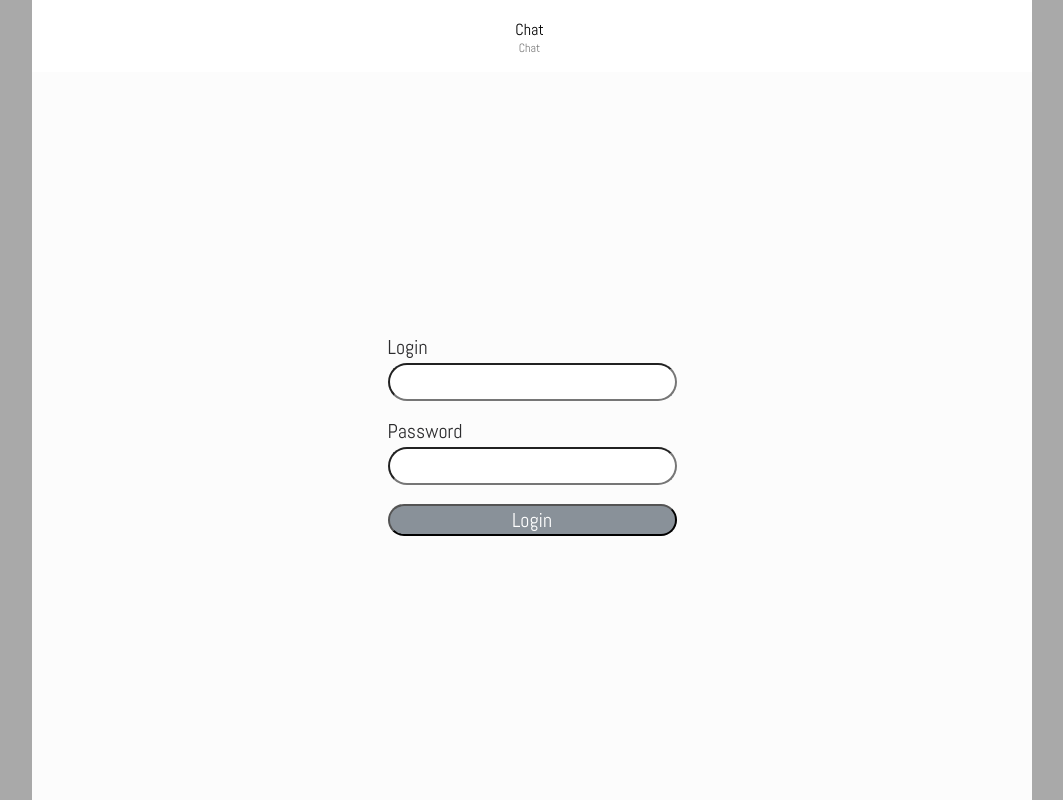
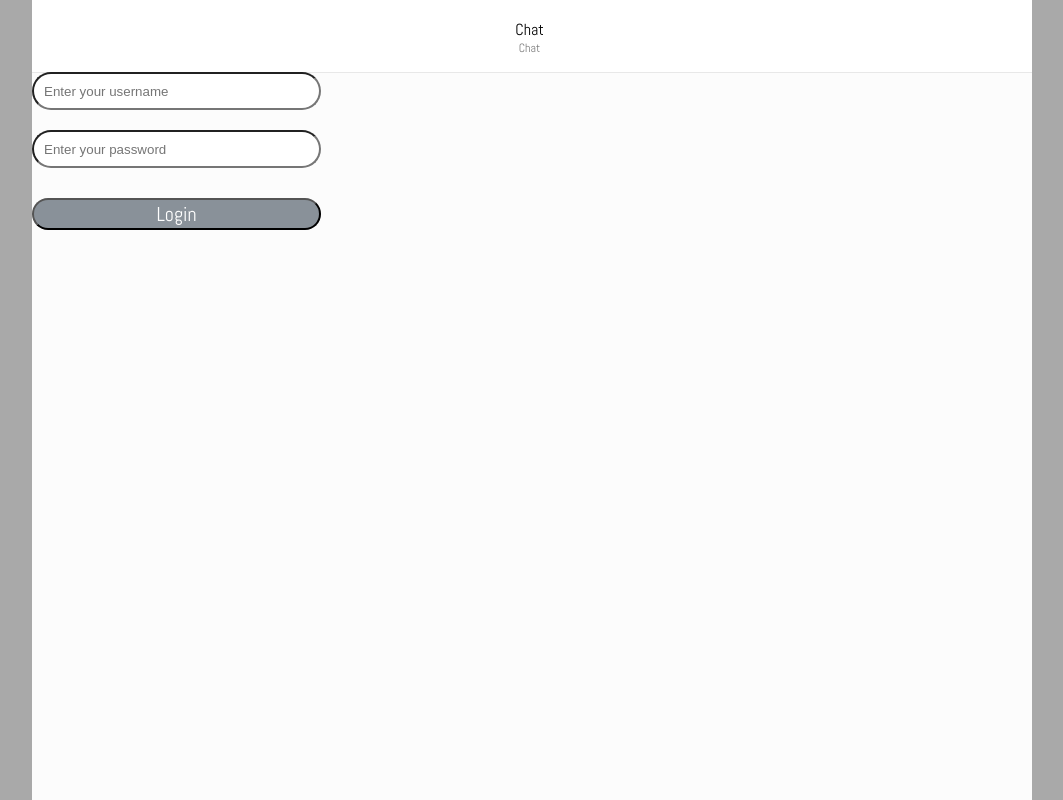
Before and after one commit to Maksvell129/online-chat-frontend, a React (Create React App) app in the folder chat/: page /login in a window 1280 px wide. Shown: the whole page, without its empty margins (108-1171 px from the left). Built offline with nearby package versions, Linux system fonts and the light colour scheme; no server answers.

Commit message:
edited styles for login, added beautiful errors showing

```diff
--- a/chat/src/components/Login/Login.css
+++ b/chat/src/components/Login/Login.css
@@ -1,66 +1,77 @@
-.group{
-    display: flex;
-    flex-direction: column;
-    justify-content: space-between;
-    min-height: 65px;
-}
-
 .x3 {
+    align-items: flex-start;
     background-color: var(--baby-powder);
-    justify-content: center;
-    align-items: center;
     border: 1px none;
     display: flex;
     flex-direction: column;
+    width: 100%;
     height: 100%;
-    /* position: relative; */
+}
+
+.login-container{
+    display: flex;
+    height: 100%;
+    width: 100%;
+    flex-grow: 1;
+
+    justify-content: center;
+    align-items: center;
+    flex-direction: column;
+
+    overflow: hidden;
 
 }
 
 .login-form{
     display: flex;
     flex-direction: column;
-    justify-content: space-between;
-
-    min-height: 200px;
 }
 
 .overlap-group {
-    height: 848px;
+    /* height: 848px; */
     /* position: relative; */
     min-width: 656px;
 }
 
-.input-1 {
+.username-input {
     padding-left: 10px;
     border-radius: 20px;
     height: 32px;
-    /* left: 191px; */
-    /* position: absolute; */
-    /* top: 352px; */
-    min-width: 273px;
+    min-width: var(--min-credentials-input-width);
+    max-width: var(--max-credentials-input-width);
+}
+
+
+.password-input {
+    padding-left: 10px;
+    border-radius: 20px;
+    height: 32px;
+    min-width: var(--min-credentials-input-width);
+    max-width: var(--max-credentials-input-width);
 }
 
 .name {
-    /* height: 22px; */
     letter-spacing: 0;
     line-height: 22px;
     white-space: nowrap;
 }
 
-.button-1 {
+.login-button {
     background-color: #899199;
     border-radius: 20px;
     width: 100%;
+    margin-top: 10px;
 }
 
-.input-2 {
-    padding-left: 10px;
-    border-radius: 20px;
-    height: 32px;
-    width: 273px;
+.credentials-group{
+    display: flex;
+    flex-direction: column;
+    justify-content: space-between;
 }
 
+.credentials-group > * {
+    margin-bottom: 20px;
+}
 .username-group {
     letter-spacing: 0;
     line-height: 22px;
@@ -74,9 +85,8 @@
     white-space: nowrap;
 }
 
-.left-accessory-avatar {
-    border-radius: 99999px;
-    height: 32px;
-    margin-left: 24px;
-    width: 32px;
+
+.registration-offer{
+    text-align: center;
+    margin-top: 10px;
 }
--- a/chat/src/components/Login/LoginForm.js
+++ b/chat/src/components/Login/LoginForm.js
@@ -1,25 +1,40 @@
-import React, { useContext } from 'react'
+import React, { useContext, useState } from 'react'
 import { useRef } from 'react';
 import "../Login/Login.css";
 import AuthService from '../../services/AuthService';
 import AuthContext from '../../contexts/auth/AuthContext';
 import useRequest from '../../hooks/useRequest';
 import { getUserInformationFromAccessToken } from '../../utils/user';
+import ErrorInput from '../ErrorInput/ErrorInput';
+
 
 const LoginForm = () => {
-    const username = useRef() // ссылка на username
-    const password = useRef() // ссылка на пароль
+    const [username, setUsername] = useState("")
+    const [password, setPassword] = useState("")
+
+    const [usernameErrorText, setUsernameErrorText] = useState()
+    const [passwordErrorText, setPasswordErrorText] = useState()
+
 
     const {authContextData} = useContext(AuthContext)
 
     const [isLoading, login] = useRequest(async (username, password) => {
+        setUsernameErrorText()
+        setPasswordErrorText()
+
         const response = await AuthService.login(username, password)
+
 
         if(!response.correct){
             if(response.status === 400)
-                alert(`username: ${response.data.username} password: ${response.data.password}`)
+            {
+                if(response.data.username)
+                    setUsernameErrorText(response.data.username)
+                if(response.data.password)
+                    setPasswordErrorText(response.data.password)
+            }
             else {
-                alert(response.data.detail)
+                setUsernameErrorText(response.data.detail)
             }
             return
         }
@@ -31,46 +46,51 @@ const LoginForm = () => {
         authContextData.setUserId(userData.userId)
     })
 
-    const handleSubmit = async (event) => {       //обработка нажатия кнопки регистрации
+    const handleSubmit = async (event) => {
         event.preventDefault();
 
-        const usernameValue = username.current.value
-        const passwordValue = password.current.value
+        await login(username, password)
+    }
 
-        await login(usernameValue, passwordValue)
+    const usernameChanged = (event) => {
+        event.preventDefault()
+        setUsername(event.target.value)
+    }
+
+    const passwordChanged = (event) => {
+        event.preventDefault()
+        setPassword(event.target.value)
     }
 
 
-
     return (
-        <div className="container-center-horizontal x3 screen">
-            <form onSubmit={handleSubmit}>
-                <div className='login-form'>
-                    <div className="username-group group abel-normal-baltic-sea-20px">
-                        <span className="abel-normal-baltic-sea-20px">Login</span>
-                        <input
+        <form className='login-form' onSubmit={handleSubmit}>
+            <div className="credentials-group">
+                <div className="username-group abel-normal-baltic-sea-20px">
+                    <ErrorInput
                         type="text"
-                            className="input-1"
-                            ref={username}
+                        errorText={usernameErrorText}
+                        className="username-input"
+                        placeholder="Enter your username"
+                        value={username}
+                        onChange={usernameChanged}
                         required/>
                 </div>
-
-
-                    <div className="password-group group abel-normal-baltic-sea-20px">
-                        <span className="abel-normal-baltic-sea-20px">Password</span>
-                        <input
+                <div className="password-group abel-normal-baltic-sea-20px">
+                    <ErrorInput
                         type="password"
-                            className="input-2"
-                            ref={password}
+                        errorText={passwordErrorText}
+                        className="password-input"
+                        placeholder="Enter your password"
+                        value={password}
+                        onChange={passwordChanged}
                         required/>
                 </div>
-
-                    <button type="submit" className="button-1 valign-text-middle">
+            </div>
+            <button type="submit" className="login-button valign-text-middle">
                 <span className="abel-normal-white-20px">Login</span>
             </button>
-                </div>
         </form>
-        </div>
     )
 }
 
```
Lines whose indentation alone changed are shown as unchanged.
